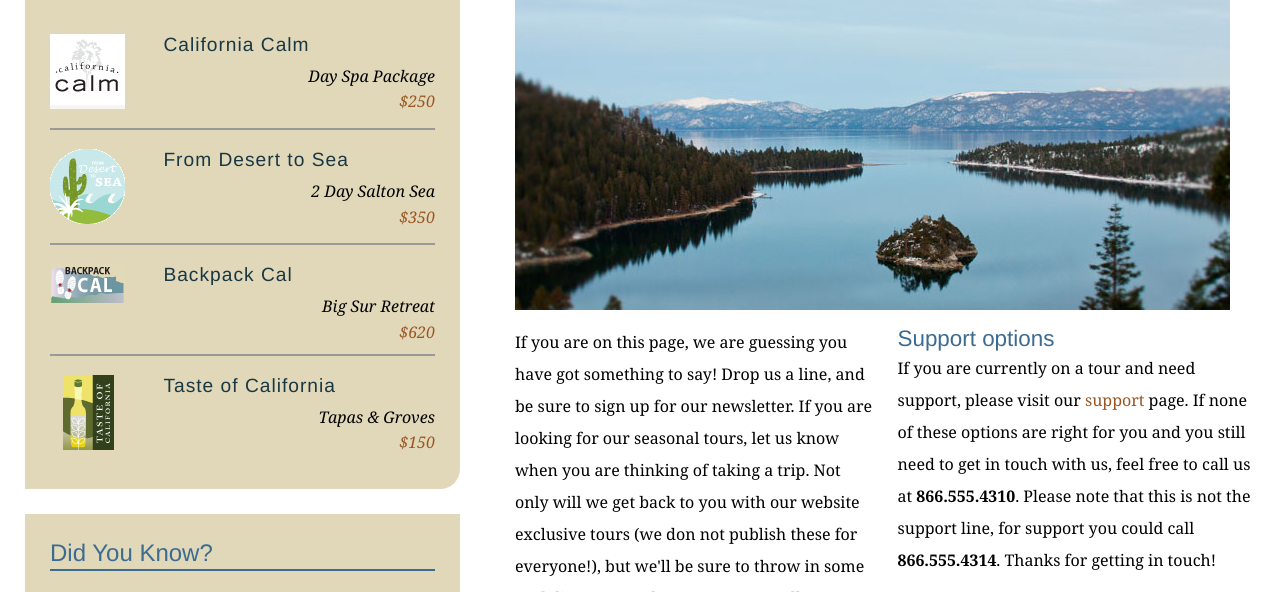
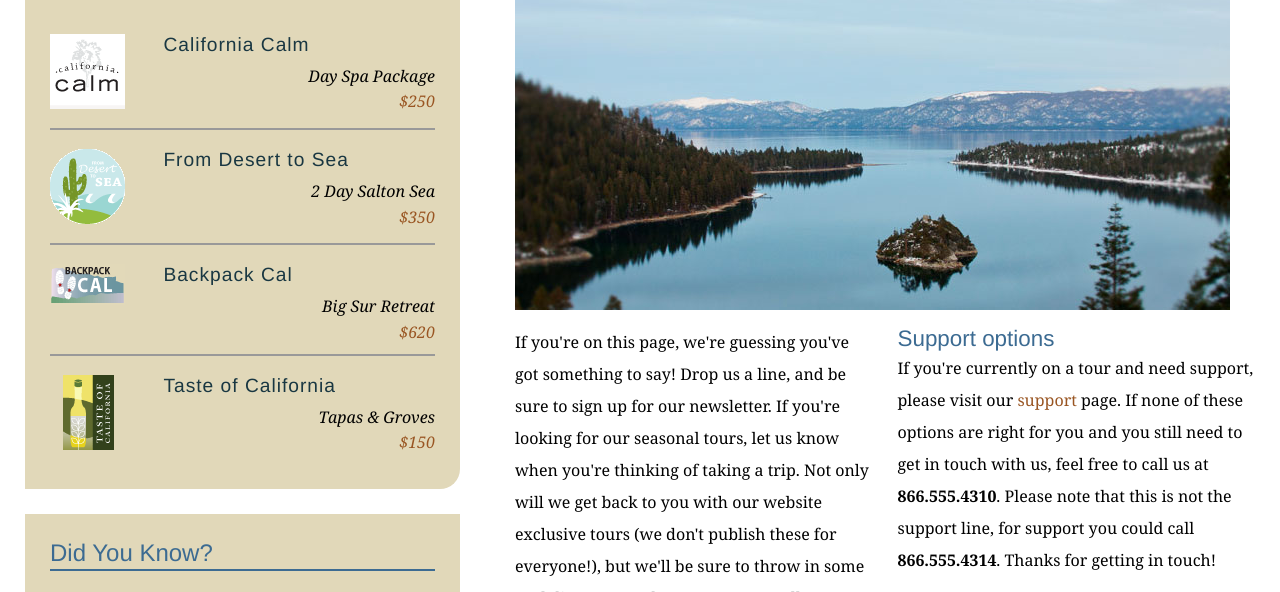
Before and after one commit to tomkregenbild/explore_california, a plain HTML site: page contact.html in a window 1280 px wide. Shown: the part 342-934 px from the top of the page. Drawn offline with Linux system fonts and the light colour scheme.

Commit message:
Revert "removed contractions from contacts page"
This reverts commit 5ab0622e447c9d76366db34f0ea45d0790c53455.

```diff
--- a/contact.html
+++ b/contact.html
@@ -1,4 +1,3 @@
-
 <!DOCTYPE html PUBLIC "-//W3C//DTD HTML 4.01 Transitional//EN"
    "http://www.w3.org/TR/html4/loose.dtd">
 <html lang="en">
@@ -69,10 +68,10 @@
           <h1>Get in touch</h1>
           <img src="assets/images/emerald_bay.jpg" alt="Beautiful Lake Tahoe" class="articleImage" />
           <div class="multiCol">
-            <p>If you are on this page, we are guessing you have got something to say! Drop us a line, and be sure to sign up for our newsletter. If you are looking for our seasonal tours,  let us know when you are thinking of taking a trip. Not only will we get back to you with our website exclusive tours (we don not publish these for everyone!), but we'll be sure to throw in some cool discounts and tour extras as well.</p>
+            <p>If you're on this page, we're guessing you've got something to say! Drop us a line, and be sure to sign up for our newsletter. If you're looking for our seasonal tours,  let us know when you're thinking of taking a trip. Not only will we get back to you with our website exclusive tours (we don't publish these for everyone!), but we'll be sure to throw in some cool discounts and tour extras as well.</p>
 
             <h2>Support options</h2>
-            <p>If you are currently on a tour and need support, please visit our <a href="support.html">support</a> page. If none of these options are right for you and you still need to get in touch with us, feel free to call us at<span class="phone"> <strong>866.555.4310</strong>. Please note that this is not the support line, for support you could call </span><strong>866.555.4314</strong>. Thanks for getting in touch!</p>
+            <p>If you're currently on a tour and need support, please visit our <a href="support.html">support</a> page. If none of these options are right for you and you still need to get in touch with us, feel free to call us at<span class="phone"> <strong>866.555.4310</strong>. Please note that this is not the support line, for support you could call </span><strong>866.555.4314</strong>. Thanks for getting in touch!</p>
           </div>
 
           <form id="frmContact" name="frmContact" method="post" action="contact_process.html">
```
